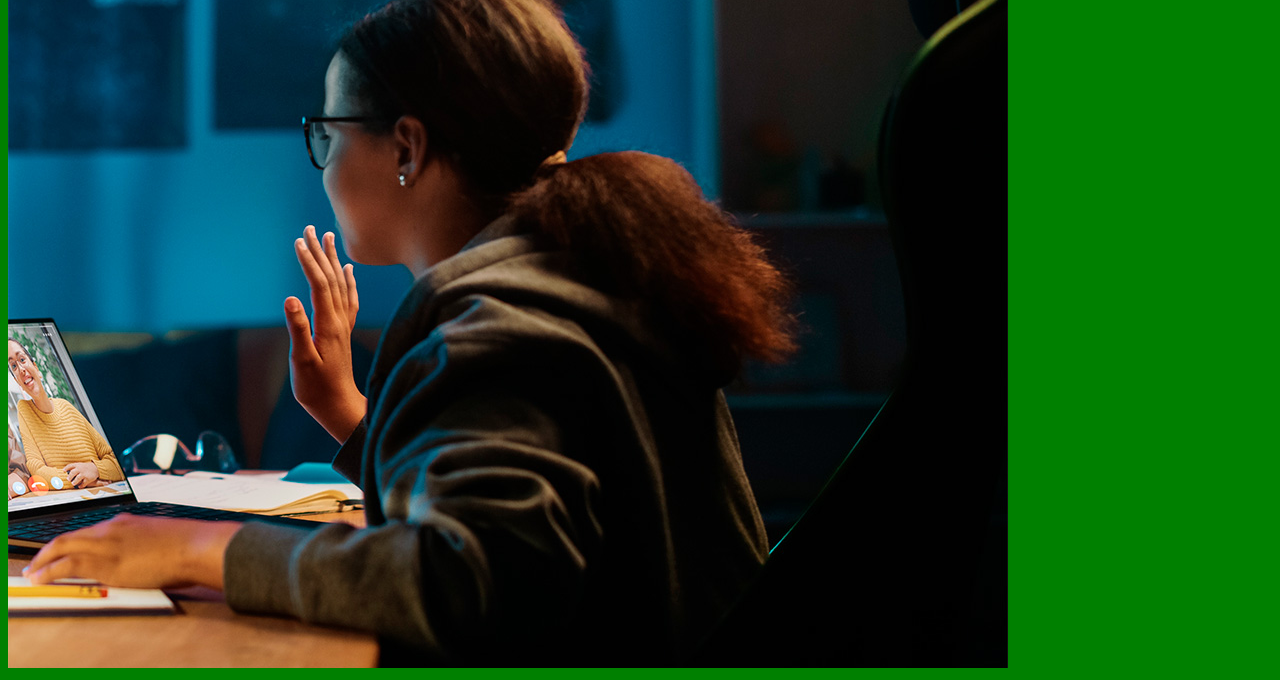
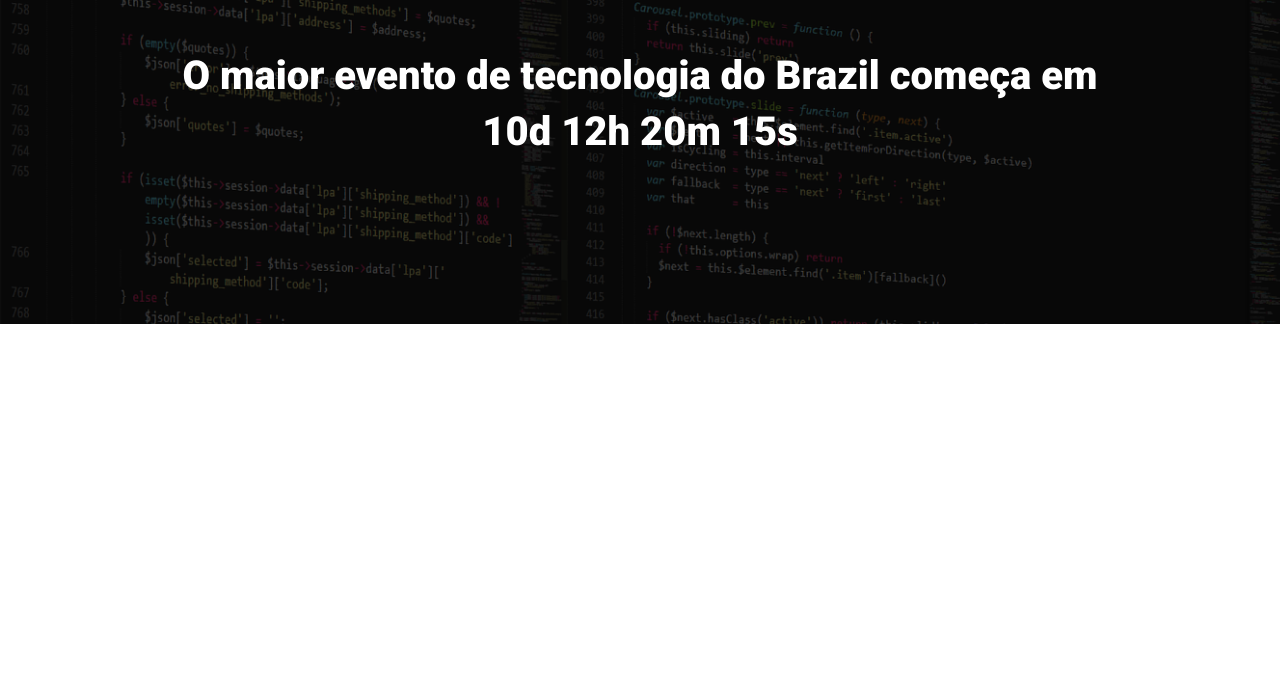
Before and after one commit to fernandopinho17/ebac_tech_talks, a website built with Parcel: page src/index.html in a window 1280 px wide. Shown: the part 160-840 px from the top of the page. After the commit the page ends 800 px from the top, so only its background shows below. Built offline with nearby package versions, Linux system fonts and the light colour scheme.

Commit message:
criando o hero

```diff
--- a/src/index.html
+++ b/src/index.html
@@ -1,15 +1,29 @@
 <!DOCTYPE html>
-<html lang="en">
+<html lang="pt">
 <head>
     <meta charset="UTF-8">
     <meta http-equiv="X-UA-Compatible" content="IE=edge">
     <meta name="viewport" content="width=device-width, initial-scale=1.0">
-    <title>Document</title>
+    <title>EBAC Tech Talks</title>
+
+    <link rel="preconnect" href="https://fonts.googleapis.com">
+    <link rel="preconnect" href="https://fonts.gstatic.com" crossorigin>
+    <link href="https://fonts.googleapis.com/css2?family=Roboto:wght@400;700;900&display=swap" rel="stylesheet">
     <link rel="stylesheet" href="styles/main.scss">
 </head>
 <body>
-    <h1>Olá</h1>
-    <img src="./images/backend.png" alt="">
+    <header class="hero">
+        <div class="container">
+            <img class="hero__logo" src="./images/ebac_logo.svg" alt="EBAC">
+            <p class="hero__text">
+                O maior evento de tecnologia do Brazil começa em 10d 12h 20m 15s
+            </p>
+        </div>
+    </header>
+
+
+
+
     <script src="scripts/main.js"></script>
 </body>
 </html>
--- /dev/null
+++ b/src/styles/_hero.scss
@@ -0,0 +1,54 @@
+.hero {
+    padding-top: 64px;
+    padding-bottom: 100px;
+    background-image: url(../images/fundo.png);
+    background-repeat: no-repeat;
+    background-size: cover;
+    position: relative;
+
+    .container {
+        position: relative;
+    }
+
+
+    &::before {
+        position: absolute;
+        top: 0;
+        left: 0;
+        width: 100%;
+        height: 100%;
+        background-color: #000;
+        content: '' ;
+        opacity: .7;
+    }
+
+    &__text {
+        margin-top: 64px;
+        margin-bottom: 64px;
+        font-size: 40px;
+        line-height: 56px;
+        color: #fff;
+        font-weight: 800;
+        text-align: center;
+    }
+
+    &__logo {
+        margin: 0 auto;
+        height: 80px;
+        display: block;
+    }
+
+    @media (max-width: 640px) {
+        padding: 40px 0;
+
+        &__logo {
+            height: 40px;
+        }
+
+        &__text {
+            font-size: 22px;
+            line-height: 24px;
+            margin: 24px 0;
+        }
+    }
+}
--- a/src/styles/main.scss
+++ b/src/styles/main.scss
@@ -1,3 +1,23 @@
-body {
-    background-color: green;
+@use 'hero';
+
+* {
+    margin: 0;
+    padding: 0;
+    box-sizing: border-box;
+    font-family: Roboto, sans-serif;
+    color: #fff;
 }
+
+.container {
+    max-width: 960px;
+    width: 100%;
+    margin: 0 auto;
+
+    @media (max-width: 640px) {
+        max-width: 80%;
+    }
+
+    @media (max-width: 1024px) {
+        max-width: 90%;
+    }
+}
```
